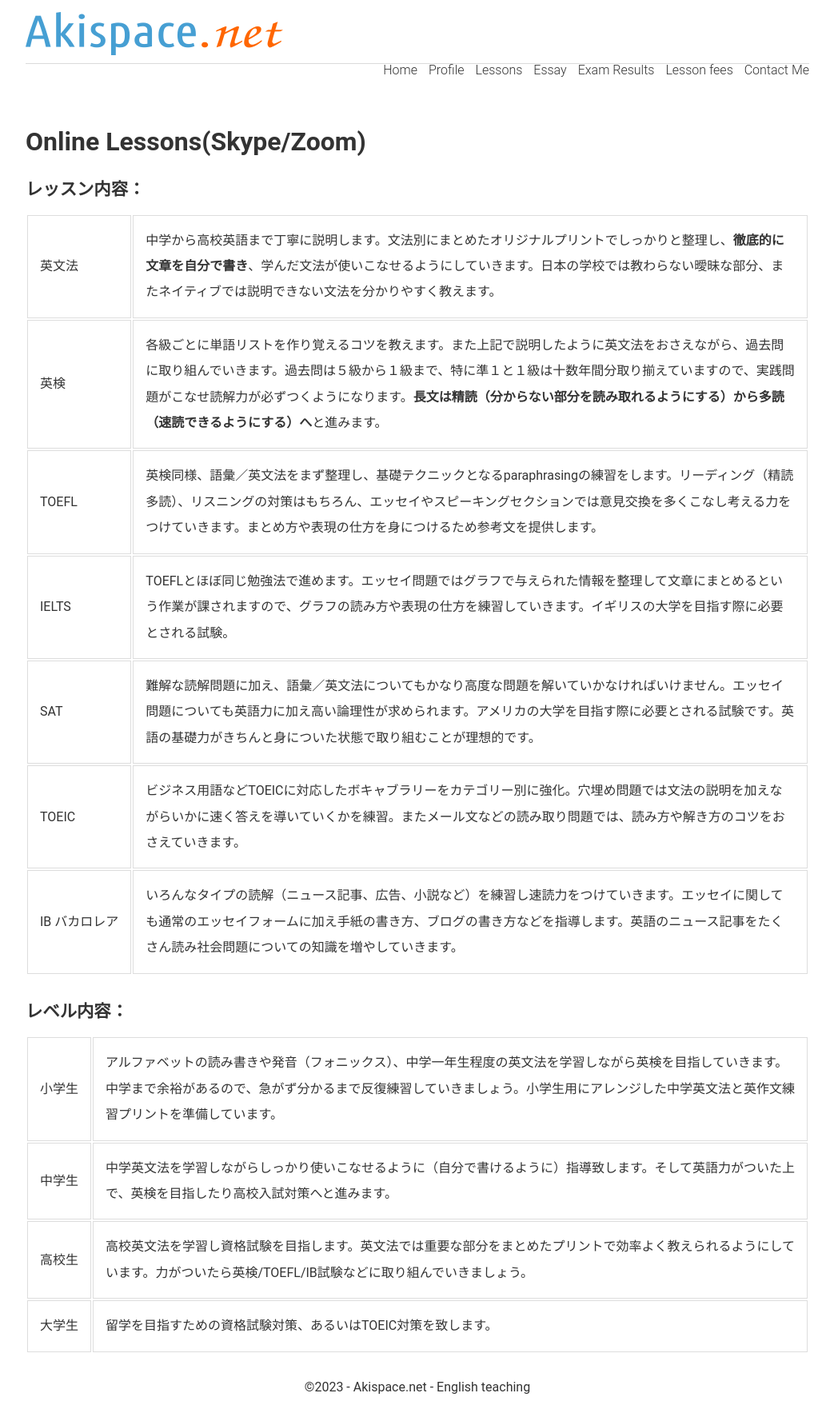
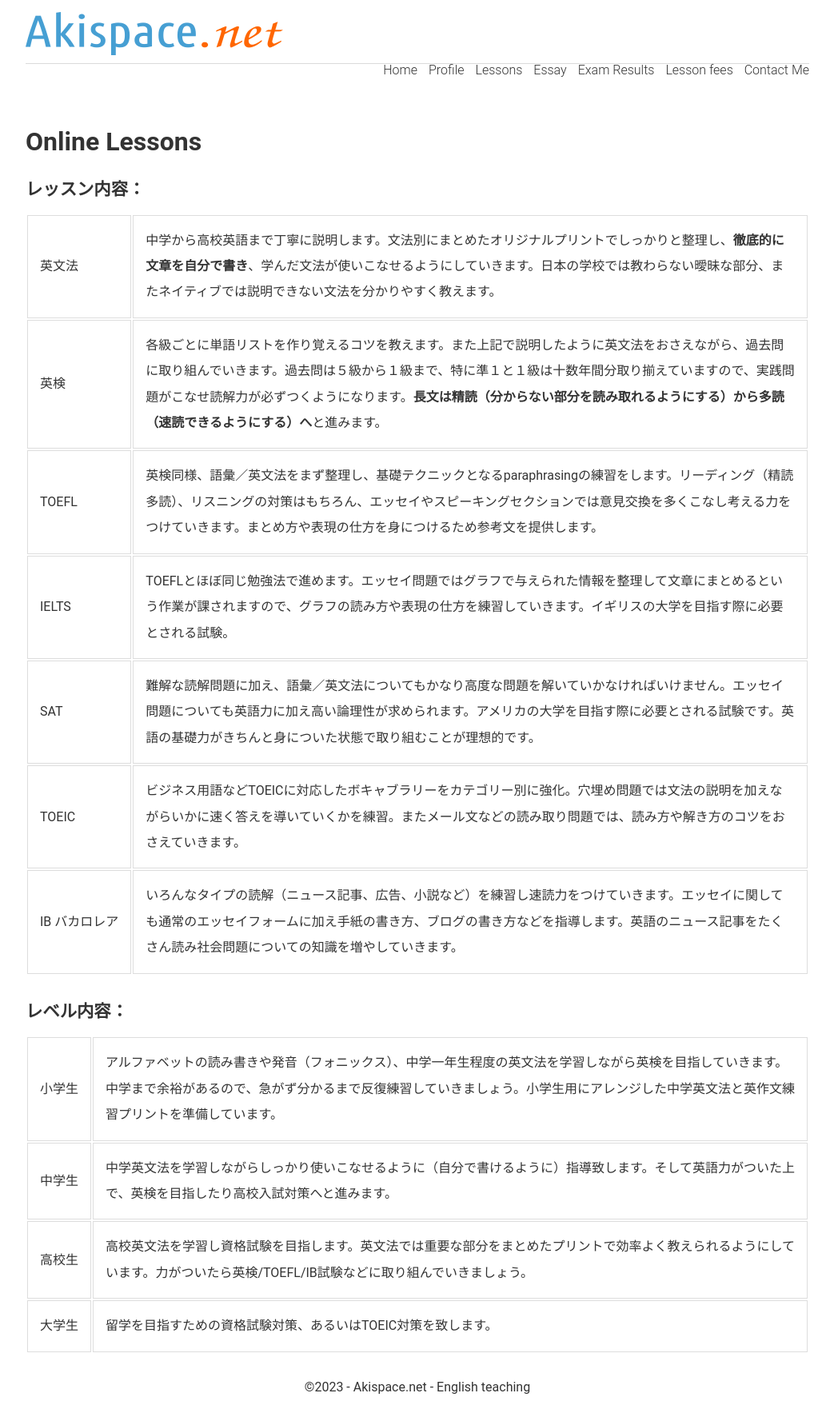
Before and after one commit to phocean/akispace, a Jekyll site: the page built from lessons.md, in a window 1280 px wide. Shown: the whole page at 80% size, without its empty margins (118-1161 px from the left). Built offline with Jekyll 4.4.1, drawn with Linux system fonts in a browser that asks for light colours.

Commit message:
Update lessons.md

```diff
--- a/lessons.md
+++ b/lessons.md
@@ -6,7 +6,7 @@ title: オンライン英語家庭教師　レッスン内容
 description: フランス・パリ　ヨーロッパ、日本　オンライン英語家庭教師　英文法の基礎から応用まで分かりやすく説明致します。TOEFL/IB/SAT/IELTS/英検5級から1級まで各資格試験の対策も経験豊富。
 ---
 
-## Online Lessons(Skype/Zoom)
+## Online Lessons
 
 <h4>レッスン内容：</h4>
 
```
